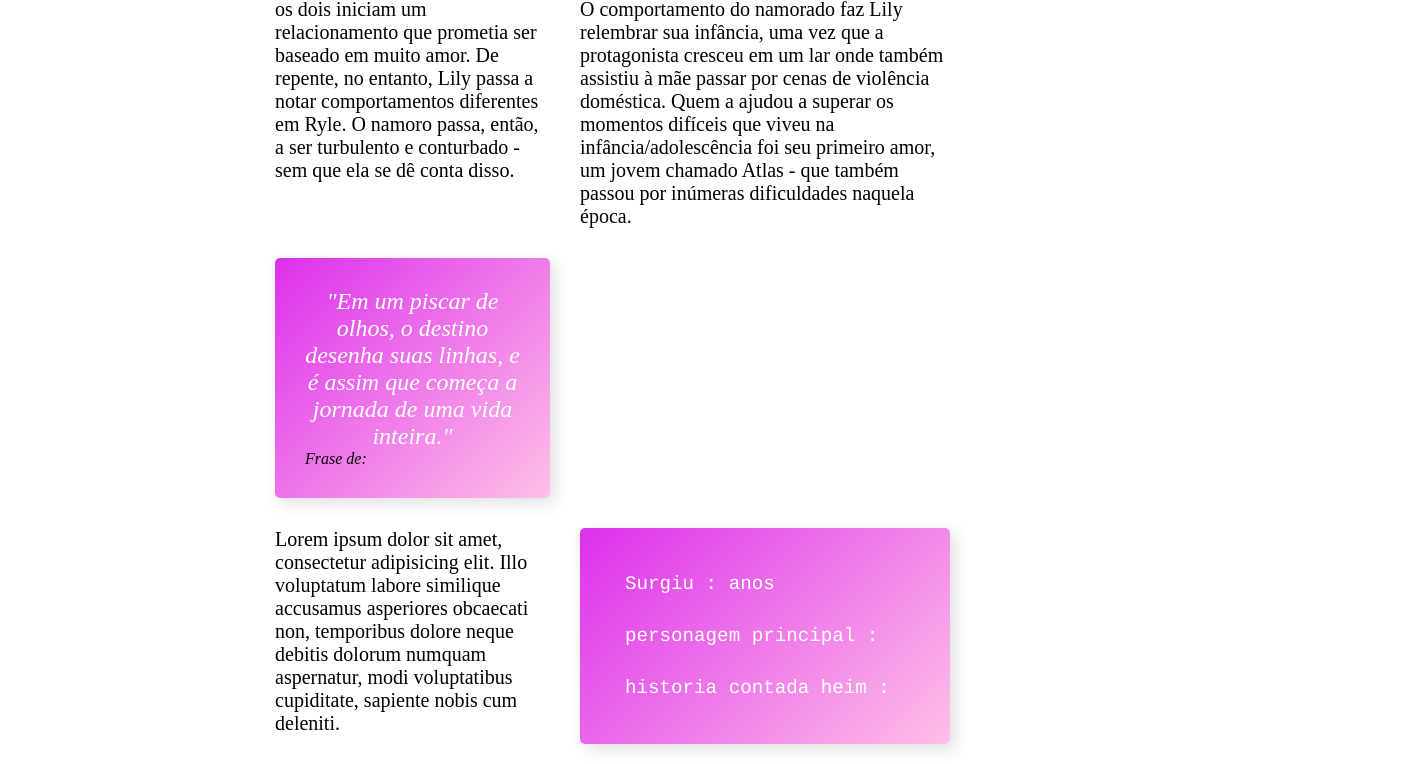
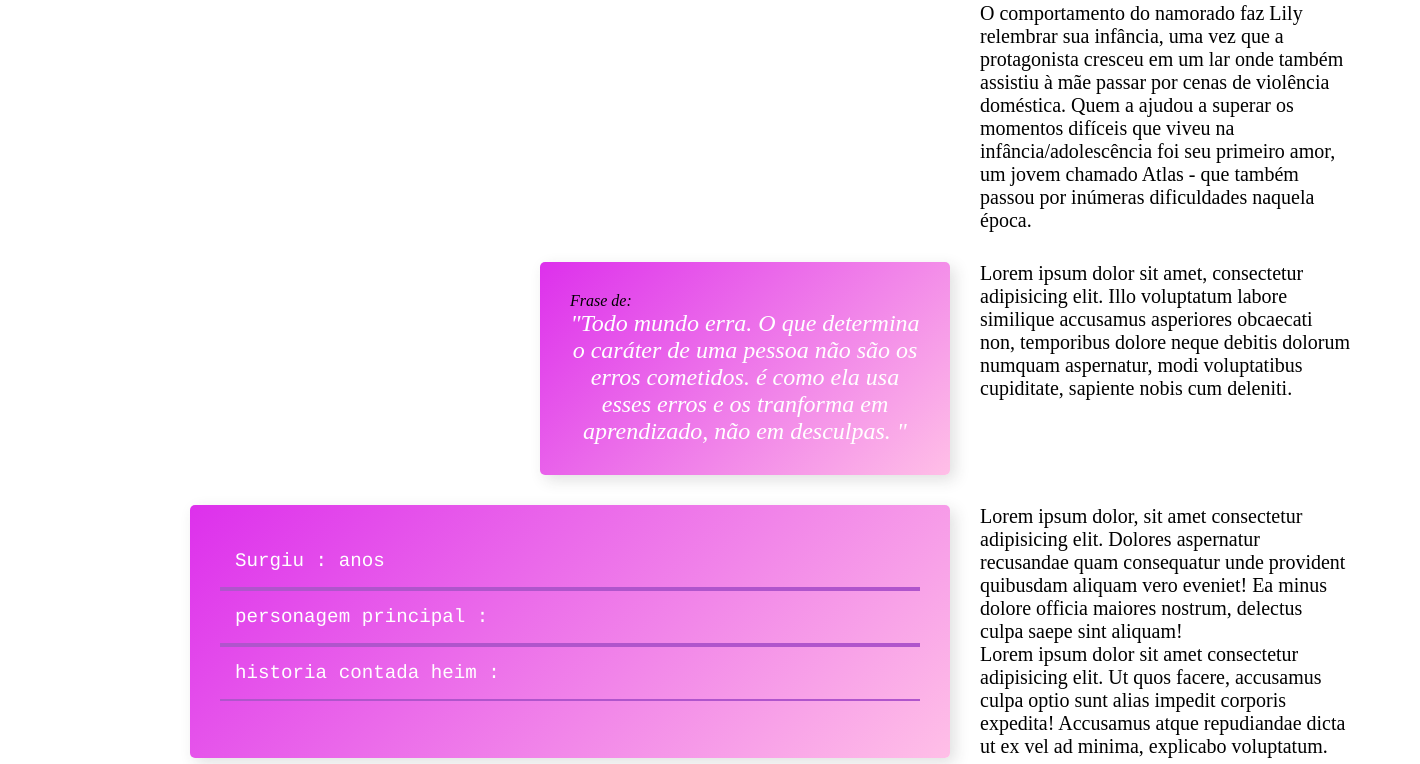
Before and after one commit to NataliaAlmeidaS/ProjetoInd, a plain HTML site: page index.html in a window 1280 px wide. Shown: the part 1281-2045 px from the top of the page, 1420 px wide, since content can reach past the window. Drawn offline with Linux system fonts and the light colour scheme.

Commit message:
conclusão

```diff
--- a/index.html
+++ b/index.html
@@ -76,9 +76,9 @@
 
 
             <blockquote class="citacao">
-                <p>"Em um piscar de olhos, o destino desenha suas linhas, e é assim que começa a jornada de uma vida inteira."</p>
                 <cite>Frase de:</cite>
-            </blockquote><BR>
+                <p>"Todo mundo erra. O que determina o caráter de uma pessoa não são os erros cometidos. é como ela usa esses erros e os tranforma em aprendizado, não em desculpas. "</p>
+            </blockquote>
 <P>Lorem ipsum dolor sit amet, consectetur adipisicing elit. Illo voluptatum labore similique accusamus asperiores obcaecati non, temporibus dolore neque debitis dolorum numquam aspernatur, modi voluptatibus cupiditate, sapiente nobis cum deleniti.</P>
             <ul class="atributos">
                 <li>Surgiu : anos</li>
--- a/style.css
+++ b/style.css
@@ -27,7 +27,7 @@ a{
 }
 .livro{
     height: 92%;
-    width: 100%;
+    width: 60%;
 }
 .comeco{
     height: 62%;
@@ -173,9 +173,12 @@ flex-wrap: wrap;
 }
  .citacao{
     padding: 30px;
+    /* align-self: start; */
     border-radius: 5px;
     box-shadow: 5px 5px 15px 0px rgba(44, 44, 44, 0.15);
     background: linear-gradient(135deg ,#dd30ec, #ffbfe7);
+    margin-left: 350px;
+    width: 350px;
 
 
 
@@ -191,6 +194,7 @@ flex-wrap: wrap;
 }
 .atributos{
     padding: 30px;
+
     border-radius: 5px;
     box-shadow: 5px 5px 15px 0px rgba(44, 44, 44, 0.15);
     background: linear-gradient(135deg ,#dd30ec, #ffbfe7);
@@ -200,6 +204,10 @@ flex-wrap: wrap;
     font-family: Courier, monospace;
     font-size: 1.2em;
     padding: 15px;
+    border-bottom: 2px solid #b055cc;
+}
+.atributos li + li{
+    border-top: 2px solid #b055cc;
 }
 .anuncios{
     grid-area: anuncios;
```
